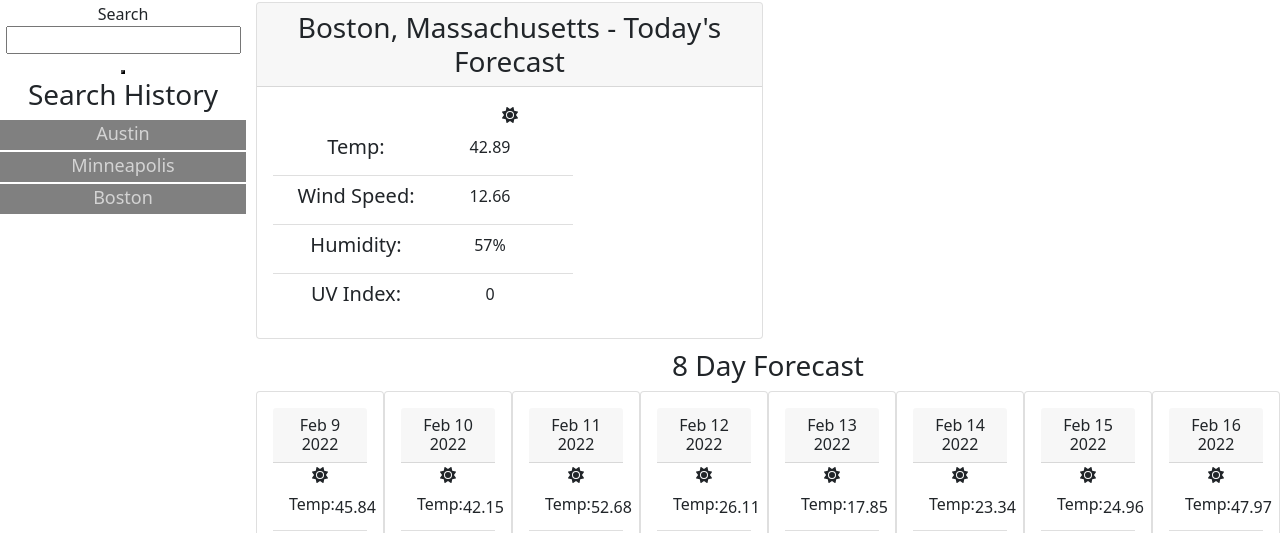
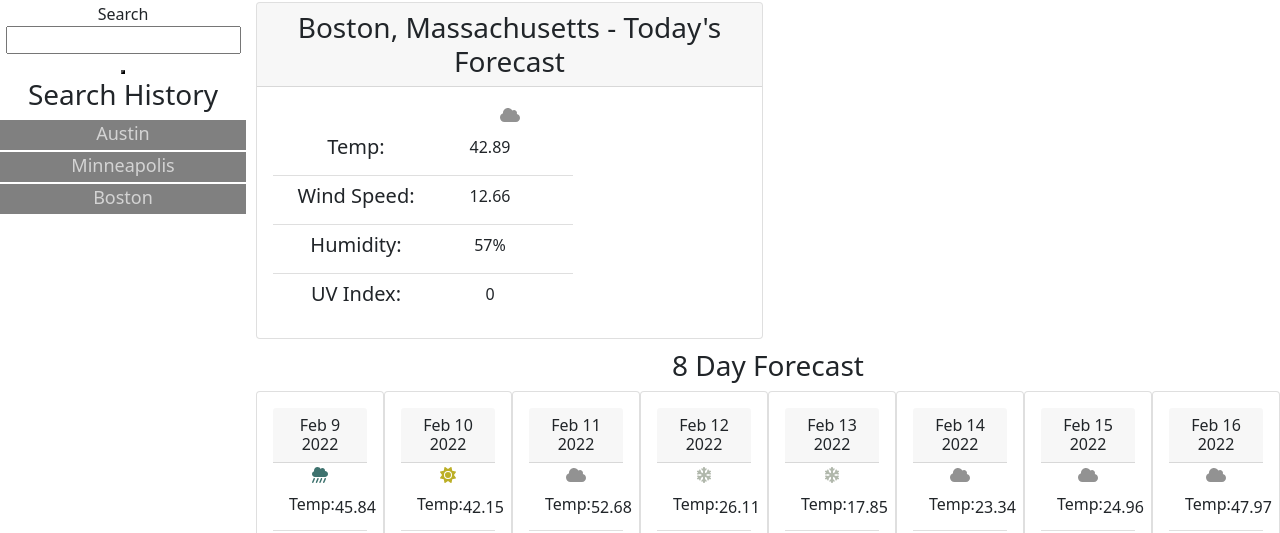
Before and after one commit to blondfro/weather-app, a React (Create React App) app: page / in a window 1280 px wide. Shown: the part 108-641 px from the top of the page. Built offline with nearby package versions, Linux system fonts and the light colour scheme.

Commit message:
implemented dynamic weather condition icons based on forecast data.  Also added in basic color styles based on the condition.

```diff
--- a/src/Forecast/DailyForecast.js
+++ b/src/Forecast/DailyForecast.js
@@ -3,7 +3,8 @@ import ForecastCard from "./ForecastCard";
 
 import "./dailyForecast.css"
 
-function DailyForecast({forecast, nextDate}) {
+function DailyForecast({forecast, nextDate, checkCondition}) {
+
     return (
         <div className="daily-forecast-display">
             <h3 className="daily-forecast-header">
@@ -11,10 +12,11 @@ function DailyForecast({forecast, nextDate}) {
             </h3>
             <div className="daily-forecast-list">
                 {forecast.map((day, index) => {
-                    let date = nextDate(index + 1)
+                    let date = nextDate(index + 1);
+                    const condition = checkCondition(day.weather[0].main)
                     return (
                         <div key={index} className="card">
-                            <ForecastCard isDaily={true} forecast={day} date={date}/>
+                            <ForecastCard isDaily={true} forecast={day} date={date} condition={condition}/>
                         </div>
                     )
                 } )}
--- a/src/Forecast/DayForecast.js
+++ b/src/Forecast/DayForecast.js
@@ -1,16 +1,17 @@
-import React from 'react';
+import React, {useState} from 'react';
 import ForecastCard from "./ForecastCard";
 
 import "./dayForecast.css"
 
-function DayForecast({location, forecast}) {
+function DayForecast({location, forecast, checkCondition}) {
+    const condition = checkCondition(forecast.weather[0].main)
 
     return (
         <div className="card current-day-section">
             <h3 id="city-name" className="card-header">
                 {location.name}, {location.state} - Today's Forecast
             </h3>
-            <ForecastCard isDaily={false} forecast={forecast} />
+            <ForecastCard isDaily={false} forecast={forecast} condition={condition} />
         </div>
     )
 }
--- a/src/Forecast/ForecastCard.js
+++ b/src/Forecast/ForecastCard.js
@@ -2,7 +2,7 @@ import React from 'react';
 import { FontAwesomeIcon } from "@fortawesome/react-fontawesome";
 import "./forecastCard.css";
 
-function ForecastCard({isDaily, forecast, date=""}) {
+function ForecastCard({isDaily, forecast, date="", condition}) {
     return (
             <div className="card-body">
                 {isDaily
@@ -10,7 +10,7 @@ function ForecastCard({isDaily, forecast, date=""}) {
                     : null
                 }
 
-                <FontAwesomeIcon icon="sun" />
+                <FontAwesomeIcon icon={condition[0].icon} style={{color: condition[0].color}}/>
                 <ul className="list-group list-group-flush borderless">
                     <li className="list-group-item data-display">
                         { !isDaily
--- a/src/Forecast/ForecastDisplay.js
+++ b/src/Forecast/ForecastDisplay.js
@@ -4,6 +4,8 @@ import DayForecast from "./DayForecast";
 import DailyForecast from "./DailyForecast";
 
 import "./forecastDisplay.css";
+
+import {weatherConditions} from "./weatherConditions";
 
 
 
@@ -13,10 +15,19 @@ function ForecastDisplay({ nextDate }) {
     const [location, setLocation] = useState(mockLocation);
     const [forecast, setForecast] = useState(mockForecast);
 
+    const checkCondition = (condition) =>
+         weatherConditions.filter(item => item.condition === condition)
+
     return (
         <div className="forecast-section">
-            <DayForecast location={location} forecast={forecast.current}/>
-            <DailyForecast forecast={forecast.daily} nextDate = {nextDate}/>
+            <DayForecast
+                location={location}
+                forecast={forecast.current}
+                checkCondition={checkCondition}/>
+            <DailyForecast
+                forecast={forecast.daily}
+                nextDate = {nextDate}
+                checkCondition={checkCondition}/>
         </div>
     )
 }
--- /dev/null
+++ b/src/Forecast/weatherConditions.js
@@ -0,0 +1,77 @@
+export const weatherConditions = [
+    {
+        condition: "Clear",
+        icon: "sun",
+        color: "#bcaf27"
+    },
+    {
+        condition: "Clouds",
+        icon: "cloud",
+        color: "#929292"
+    },
+    {
+        condition: "Drizzle",
+        icon: "cloud-rain",
+        color: "#6db0ab"
+    },
+    {
+        condition: "Rain",
+        icon: "cloud-showers-heavy",
+        color: "#3e726e"
+    },
+    {
+        condition: "Thunderstorm",
+        icon: "poo-storm",
+        color: "#738667"
+    },
+    {
+        condition: "Snow",
+        icon: "snowflake",
+        color: "#b1b8ac"
+    },
+    {
+        condition: "Mist",
+        icon: "cloud-rain",
+        color: "#6db0ab"
+    },
+    {
+        condition: "Smoke",
+        icon: "smog",
+        color: "#646060"
+    },
+    {
+        condition: "Haze",
+        icon: "smog",
+        color: "#646060"
+    },
+    {
+        condition: "Dust",
+        icon: "smog",
+        color: "#646060"
+    },
+    {
+        condition: "Fog",
+        icon: "smog",
+        color: "#646060"
+    },
+    {
+        condition: "Sand",
+        icon: "smog",
+        color: "#646060"
+    },
+    {
+        condition: "Ash",
+        icon: "smog",
+        color: "#646060"
+    },
+    {
+        condition: "Squall",
+        icon: "wind",
+        color: "#898383"
+    },
+    {
+        condition: "Tornado",
+        icon: "wind",
+        color: "#898383"
+    },
+];
```
